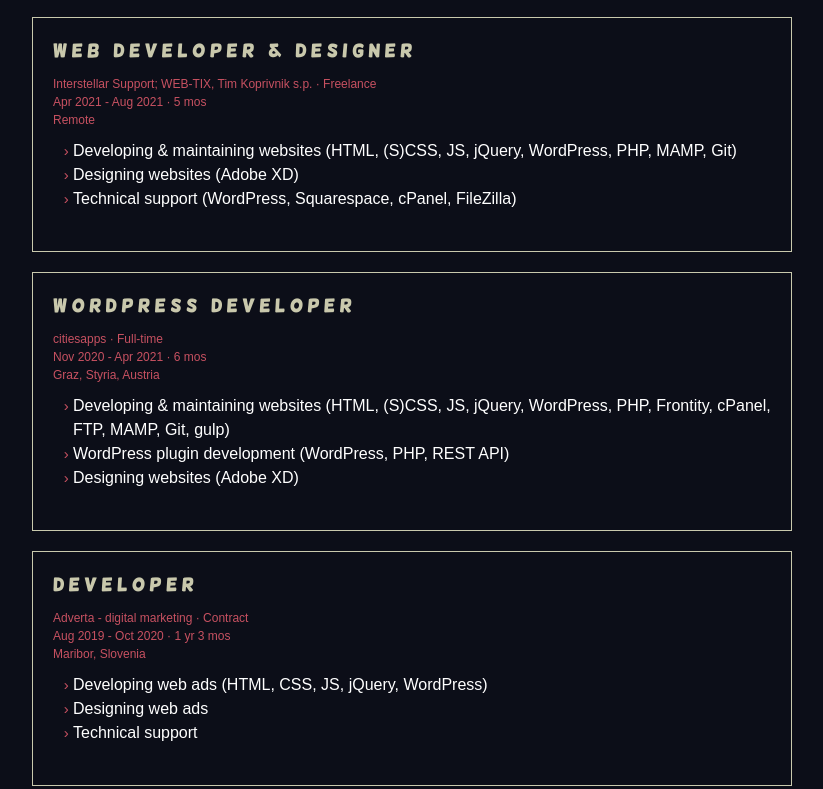
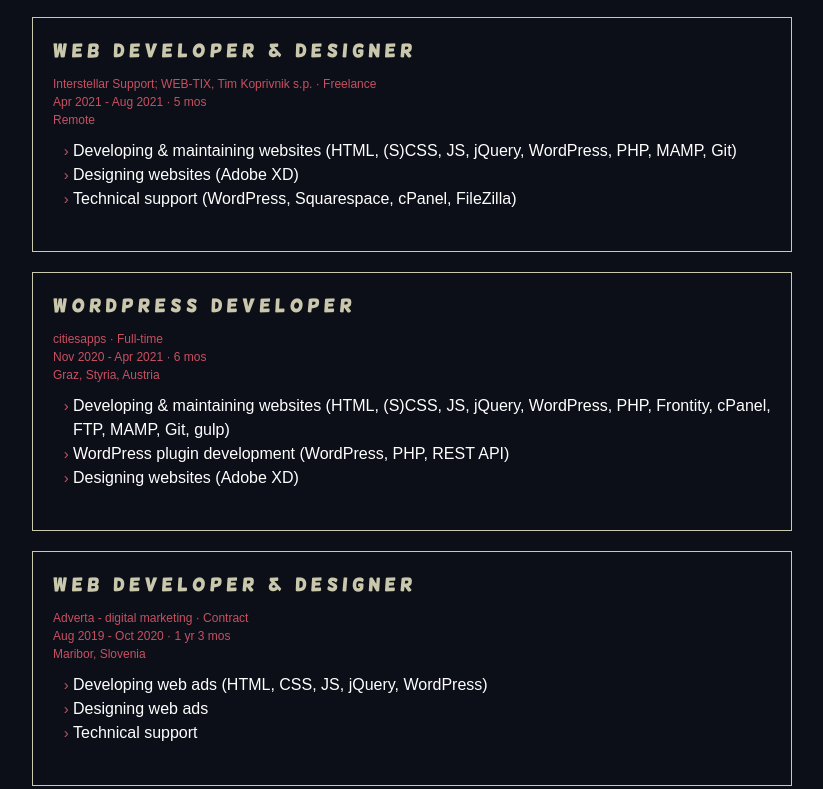
Before and after one commit to thedude23/tim-koprivnik-portfolio, a website: page about.html in a window 1280 px wide. Shown: the part 1690-2479 px from the top of the page, without its empty margins (228-1051 px from the left). Drawn offline with Linux system fonts and the light colour scheme; a web font is replaced by a local one.

Commit message:
Update about me content

```diff
--- a/about.html
+++ b/about.html
@@ -128,7 +128,7 @@
       </article>
 
       <article class="jobs__job">
-        <h4>Developer</h4>
+        <h4>Web Developer & Designer</h4>
         <div class="jobs__job--details">
           <p>Adverta - digital marketing · Contract</p>
           <p>Aug 2019 - Oct 2020 · 1 yr 3 mos</p>
```
